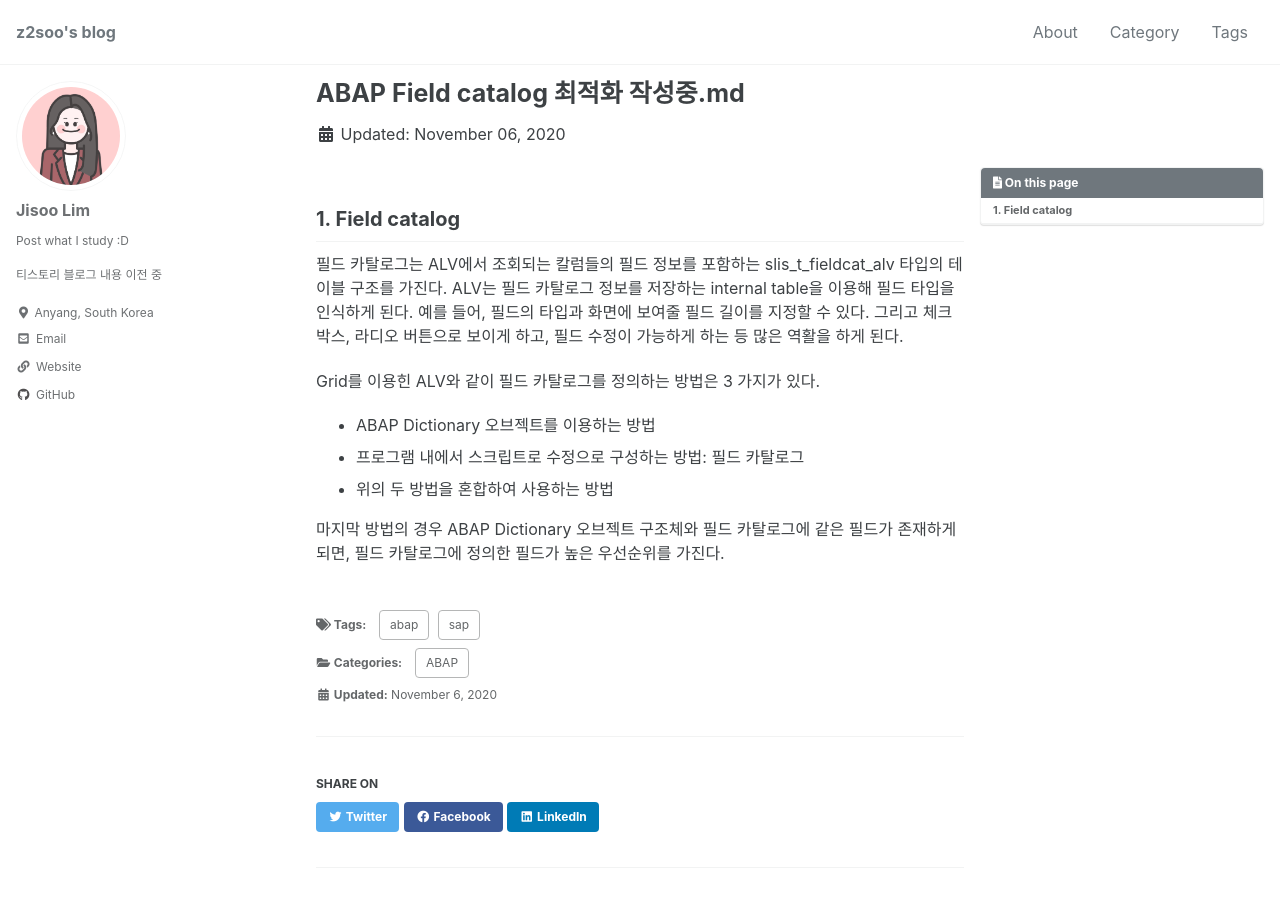
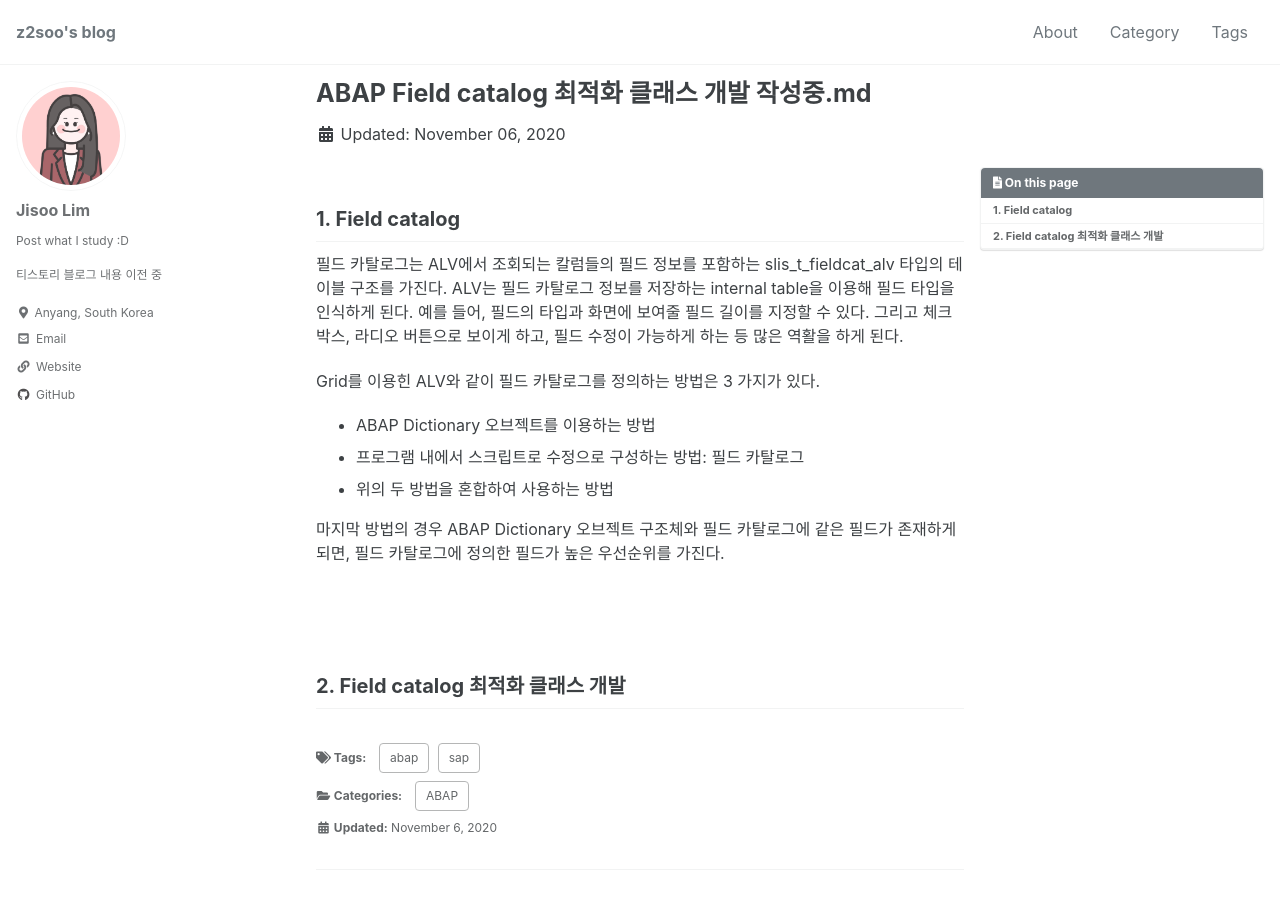
Before and after one commit to z2soo/z2soo.github.io, a Jekyll site: the page built from _posts/2020-11-06-ABAP-Field-catalog-최적화-작성중.md, in a window 1280 px wide and 900 px high. Built offline with Jekyll 4.4.1, drawn with Linux system fonts in a browser that asks for light colours; cached includes are drawn as plain includes.

Commit message:
field catalog 최적화

```diff
--- a/_posts/2020-11-06-ABAP-Field-catalog-최적화-작성중.md
+++ b/_posts/2020-11-06-ABAP-Field-catalog-최적화-작성중.md
@@ -1,5 +1,5 @@
 ---
-title: "ABAP Field catalog 최적화 작성중.md"
+title: "ABAP Field catalog 최적화 클래스 개발 작성중.md"
 categories:
   - ABAP
 tags:
@@ -19,3 +19,7 @@ Grid를 이용힌 ALV와 같이 필드 카탈로그를 정의하는 방법은 3
 - 위의 두 방법을 혼합하여 사용하는 방법
 
 마지막 방법의 경우 ABAP Dictionary 오브젝트 구조체와 필드 카탈로그에 같은 필드가 존재하게 되면, 필드 카탈로그에 정의한 필드가 높은 우선순위를 가진다.
+
+<br><br>
+
+## 2. Field catalog 최적화 클래스 개발
```
